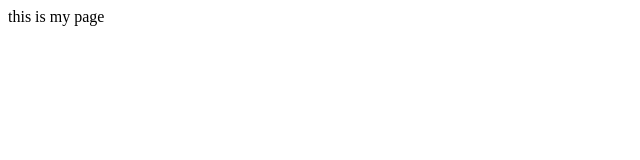
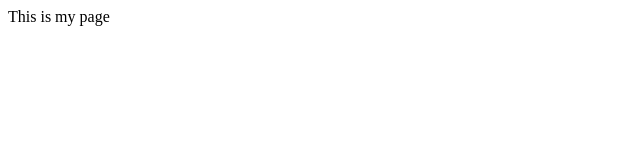
Before and after one commit to quietDragon1995/jump, a plain HTML site: page index.html in a window 1280 px wide. Shown: the full height of the page, 0-640 px from the left. Drawn offline with Linux system fonts and the light colour scheme.

Commit message:
Update index.html

```diff
--- a/index.html
+++ b/index.html
@@ -1,6 +1,6 @@
 <html>
   <head><title>My web page </title></head>
   <body>
-      this is my page
+      This is my page
   </body>
 </html>
```
